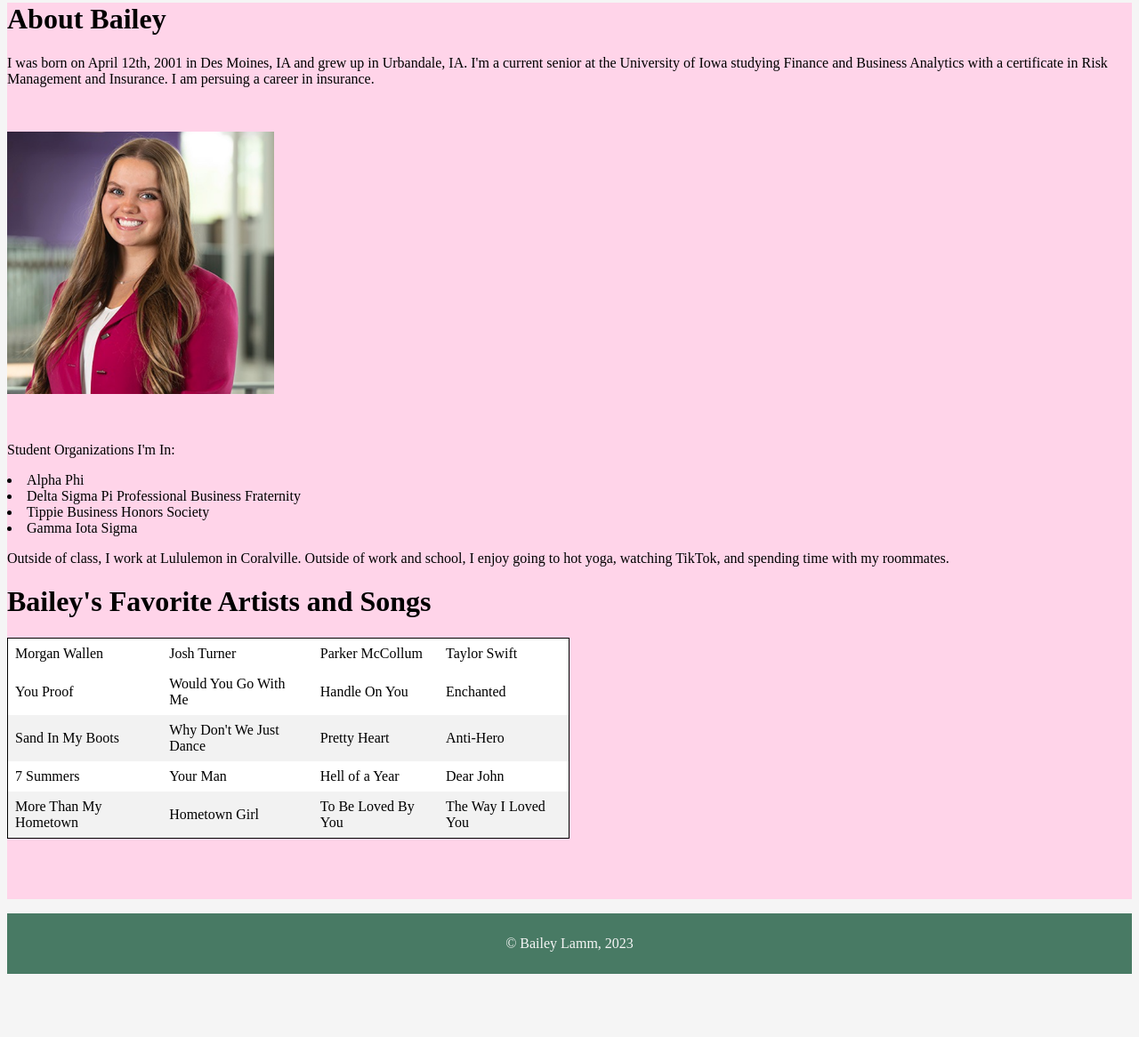
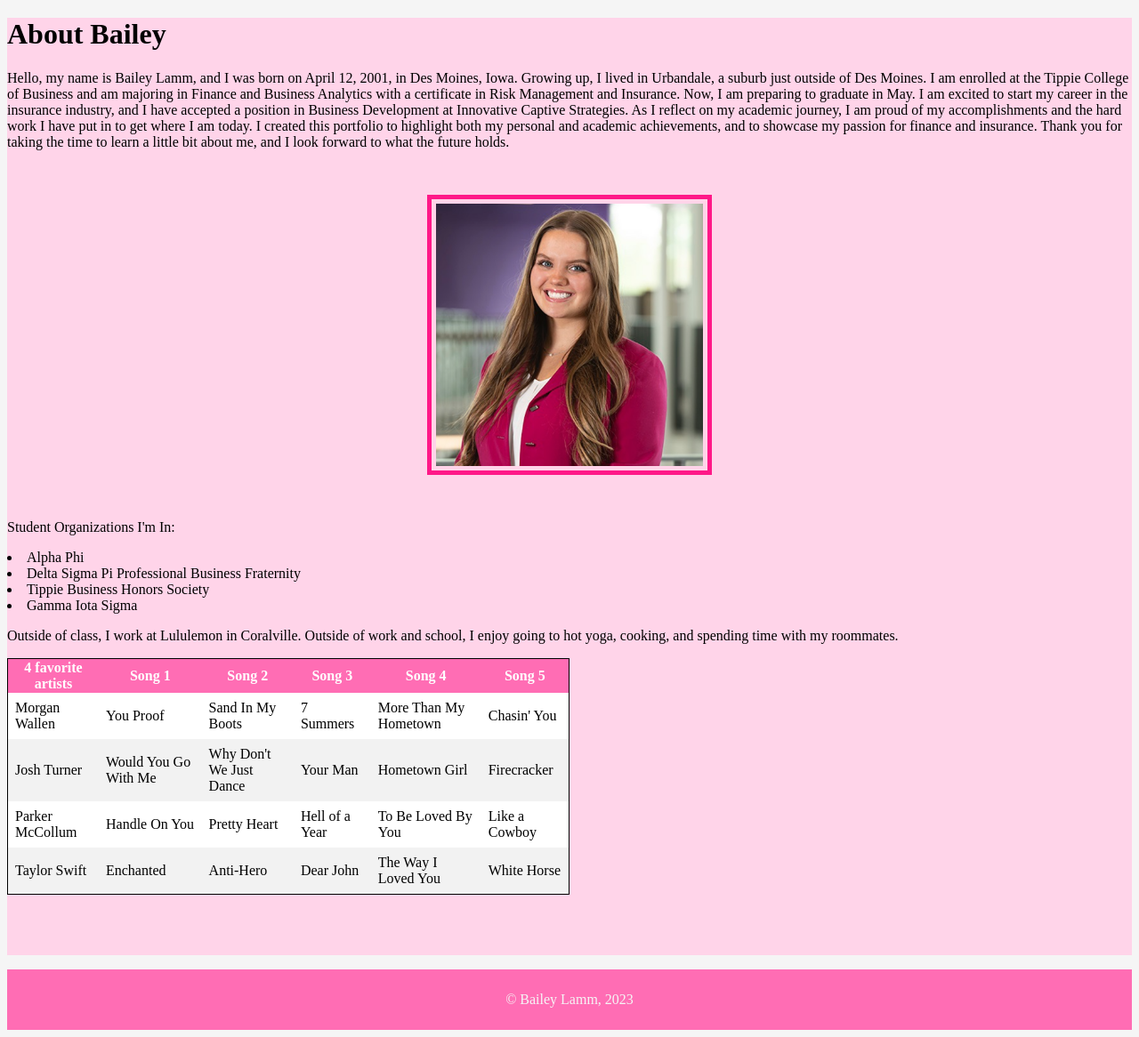
Before and after one commit to baileylamm/brlamm_HW6, a plain HTML site: page index.html in a window 1280 px wide. Shown: the part 151-1317 px from the top of the page at 89% size. Before the commit the page ends 1254 px from the top, so only its background shows below. Drawn offline with Linux system fonts and the light colour scheme.

Commit message:
Style Updates

```diff
--- a/index.html
+++ b/index.html
@@ -22,11 +22,32 @@
     <main>
         <h1>About Bailey</h1>
 
-        <p> I was born on April 12th, 2001 in Des Moines, IA and grew up in Urbandale, IA. I'm a current senior at the University of Iowa studying Finance and Business Analytics with a certificate in Risk Management and Insurance. I am persuing a career in insurance.</p>
+        <p> Hello, my name is Bailey Lamm, and I was born on April 12, 2001, in Des Moines, Iowa. Growing up, I lived in Urbandale, a suburb just outside of Des Moines.
+
+
+            I am enrolled at the Tippie College of Business and am majoring in Finance and Business Analytics with a certificate in Risk Management and Insurance.
+
+
+            Now, I am preparing to graduate in May. I am excited to start my career in the insurance industry, and I have accepted a position in Business Development at Innovative Captive Strategies.
+
+
+            As I reflect on my academic journey, I am proud of my accomplishments and the hard work I have put in to get where I am today. I created this portfolio to highlight both my personal and academic achievements, and to showcase my passion for finance and insurance.
+
+            Thank you for taking the time to learn a little bit about me, and I look forward to what the future holds.
+
+        </p>
 
         <p>&nbsp;</p>
 
       <img src="./Headshot_Screenshot.png" width="300" />
+      <style>
+		img {
+			border: 5px solid #ff1888;
+			padding: 5px;
+            display: block; /* make image a block element */
+			margin: 0 auto;
+		}
+	</style>
 
       <p>&nbsp;</p>
 
@@ -39,24 +60,56 @@
         </o1>
 
 
-        <p> Outside of class, I work at Lululemon in Coralville. Outside of work and school, I enjoy going to hot yoga, watching TikTok, and spending time with my roommates.</p>
-
+        <p> Outside of class, I work at Lululemon in Coralville. Outside of work and school, I enjoy going to hot yoga, cooking, and spending time with my roommates.</p>
 
 
         <table>
-            <h1> Bailey's Favorite Artists and Songs</h1>
             <thead>
-                <td> Morgan Wallen </td>
-                <td> Josh Turner </td>
-                <td> Parker McCollum </td>
-                <td> Taylor Swift </td>
+              <tr>
+                <th>4 favorite artists</th>
+                <th>Song 1</th>
+                <th>Song 2</th>
+                <th>Song 3</th>
+                <th>Song 4</th>
+                <th>Song 5</th>
+              </tr>
             </thead>
+            <tbody>
+              <tr>
+                <td>Morgan Wallen</td>
+                <td>You Proof</td>
+                <td>Sand In My Boots</td>
+                <td>7 Summers</td>
+                <td>More Than My Hometown</td>
+                <td>Chasin' You</td>
+              </tr>
+              <tr>
+                <td>Josh Turner</td>
+                <td>Would You Go With Me</td>
+                <td>Why Don't We Just Dance</td>
+                <td>Your Man</td>
+                <td>Hometown Girl</td>
+                <td>Firecracker</td>
+              </tr>
+              <tr>
+                <td>Parker McCollum</td>
+                <td>Handle On You</td>
+                <td>Pretty Heart</td>
+                <td>Hell of a Year</td>
+                <td>To Be Loved By You</td>
+                <td>Like a Cowboy</td>
+              </tr>
+              <tr>
+                <td>Taylor Swift</td>
+                <td>Enchanted</td>
+                <td>Anti-Hero</td>
+                <td>Dear John</td>
+                <td>The Way I Loved You</td>
+                <td>White Horse</td>
+              </tr>
+            </tbody>
+          </table>
 
-            <tr> <td> You Proof </td> <td> Would You Go With Me </td> <td> Handle On You </td> <td> Enchanted </td> </tr>
-            <tr> <td> Sand In My Boots </td> <td> Why Don't We Just Dance </td> <td> Pretty Heart </td> <td> Anti-Hero </td> </tr>
-            <tr> <td> 7 Summers </td> <td> Your Man </td> <td> Hell of a Year </td> <td> Dear John </td> </tr>
-            <tr> <td> More Than My Hometown </td> <td> Hometown Girl </td> <td> To Be Loved By You </td> <td> The Way I Loved You </td> </tr>
-        </table>
         <p>&nbsp;</p>
 
         <p>&nbsp;</p>
--- a/stylesheet.css
+++ b/stylesheet.css
@@ -7,6 +7,7 @@
     padding: 25px;
     text-align: center;
     color: rgb(255, 237, 250);
+    font-size: 1.9rem;
   }
 
   nav {
@@ -48,7 +49,7 @@
   }
 
   footer {
-    background-color: #487a64;
+    background-color: #ff6db4;
     padding: 25px;
     text-align: center;
     color: whitesmoke;
@@ -63,7 +64,7 @@
   }
 
   th {
-    background-color: #487a64;
+    background-color: #ff6db4;
     color: white;
   }
 
```
